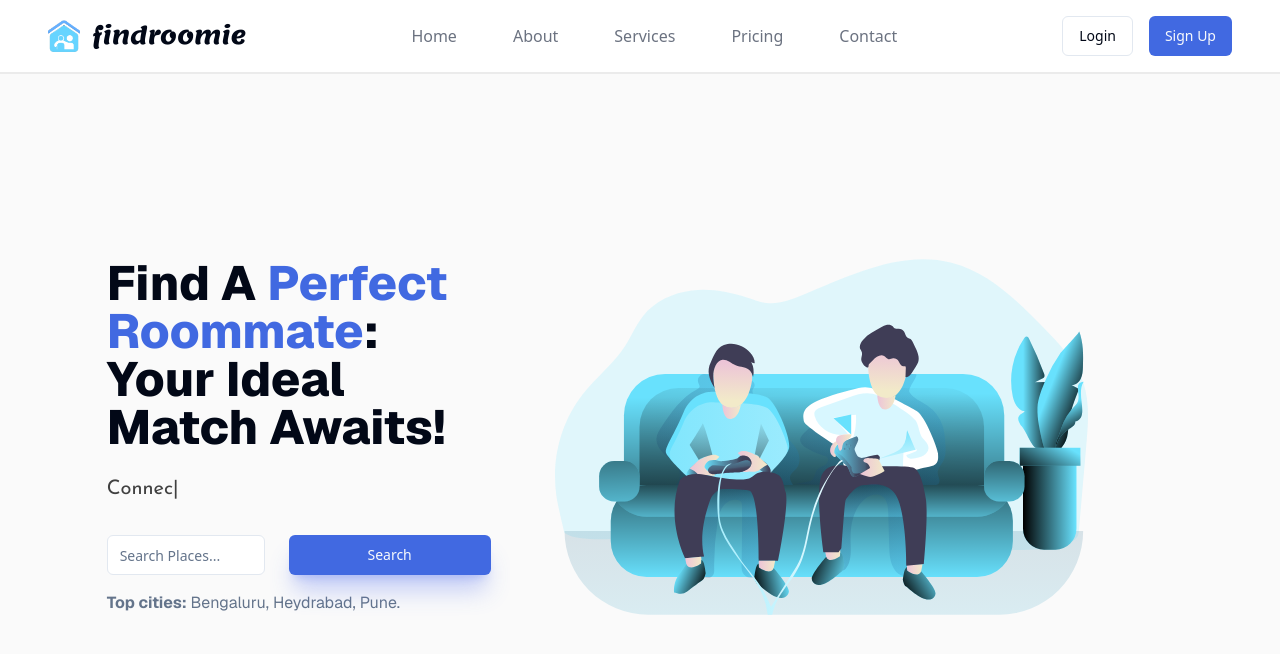
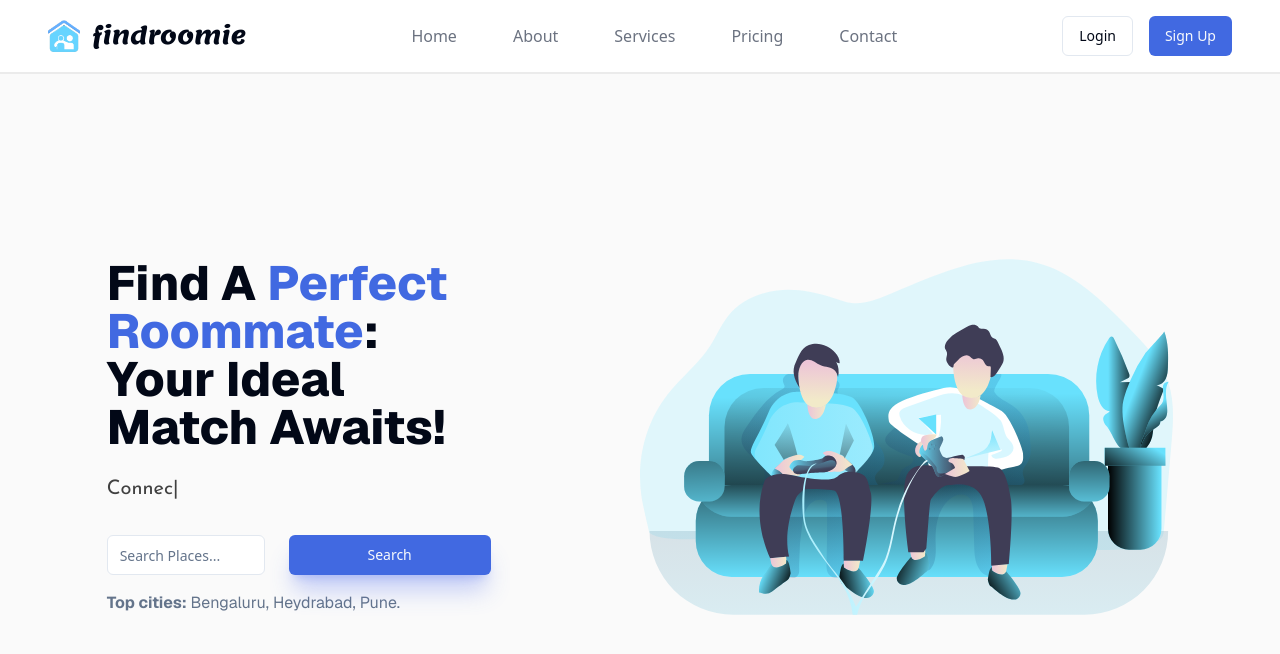
Before and after one commit to muhammedanaskhan/find-roomie, a Next.js app in the folder Frontend/: page / in a window 1280 px wide. Shown: the top 654 px of the page. Built offline with nearby package versions, Linux system fonts and the light colour scheme.

Commit message:
design fixes

```diff
--- a/Frontend/src/components/HomePage/Hero.tsx
+++ b/Frontend/src/components/HomePage/Hero.tsx
@@ -8,7 +8,7 @@ import Link from 'next/link'
 
 function Hero() {
   return (
-    <div className='w-10/12 lg:w-5/6 max-w-screen-2xl gap-16 flex flex-row items-center h-96'>
+    <div className='w-10/12 lg:w-5/6 max-w-6xl gap-12 flex flex-row justify-between items-center h-96'>
       <div className='flex flex-col w-96 align-left justify-left text-left gap-8'>
         <div className='flex flex-col gap-2 sm:gap-6'>
           <p className='text-4xl font-extrabold text-start sm:text-5xl'>Find A <span className='text-primaryBlue'>Perfect Roommate</span>: Your Ideal Match Awaits!</p>
```
